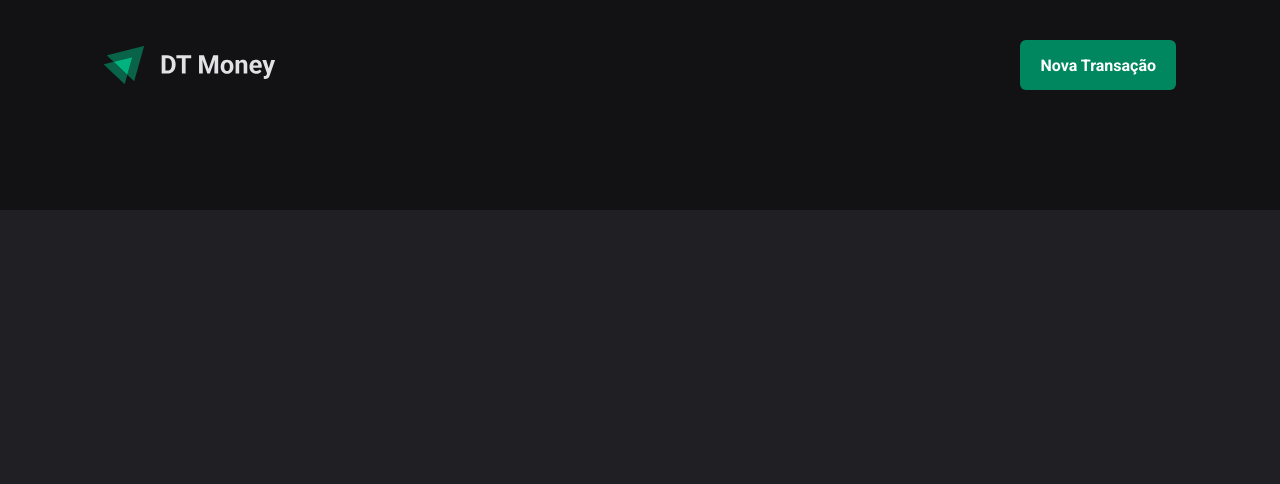
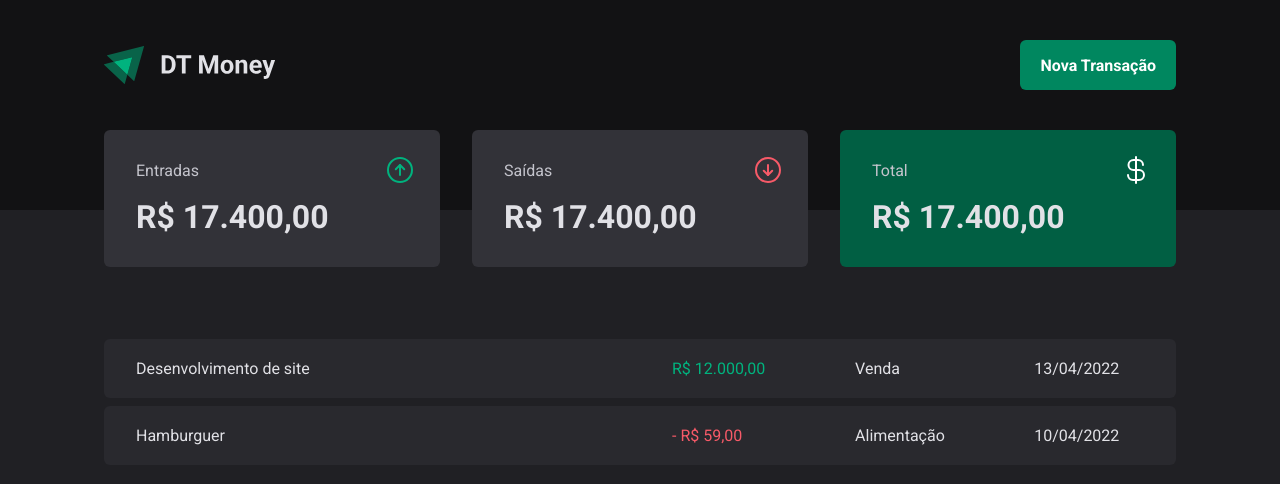
Before and after one commit to Felipe-Luciano/dt-money, a React (Vite) app: page / in a window 1280 px wide. Shown: the top 484 px of the page. Built offline with nearby package versions, Linux system fonts and the light colour scheme.

Commit message:
feat? implement Summary and TransactionsTable components

```diff
--- a/package.json
+++ b/package.json
@@ -10,6 +10,7 @@
     "preview": "vite preview"
   },
   "dependencies": {
+    "phosphor-react": "^1.4.1",
     "react": "^18.2.0",
     "react-dom": "^18.2.0",
     "styled-components": "^6.1.11"
--- /dev/null
+++ b/src/components/Summary/index.tsx
@@ -0,0 +1,31 @@
+import { ArrowCircleDown, ArrowCircleUp, CurrencyDollar } from 'phosphor-react'
+
+import { SummaryCard, SummaryContainer } from "./styles";
+
+export function Summary() {
+    return(
+        <SummaryContainer>
+            <SummaryCard>
+                <header>
+                    <span>Entradas</span>
+                    <ArrowCircleUp size={32} color='#00B37E'/>
+                </header>
+                <strong>R$ 17.400,00</strong>
+            </SummaryCard>
+            <SummaryCard>
+                <header>
+                    <span>Saídas</span>
+                    <ArrowCircleDown size={32} color='#F75A68'/>
+                </header>
+                <strong>R$ 17.400,00</strong>
+            </SummaryCard>
+            <SummaryCard variant='green'>
+                <header>
+                    <span>Total</span>
+                    <CurrencyDollar size={32} color='#fff'/>
+                </header>
+                <strong>R$ 17.400,00</strong>
+            </SummaryCard>
+        </SummaryContainer>
+    )
+}
--- /dev/null
+++ b/src/components/Summary/styles.ts
@@ -0,0 +1,36 @@
+import styled from "styled-components";
+
+export const SummaryContainer = styled.section`
+    max-width: 1120px;
+    margin: 0 auto;
+    margin-top: -5rem;
+    padding: 0 1.5rem;
+
+    display: grid;
+    gap: 2rem;
+    grid-template-columns: repeat(3, 1fr);
+`
+interface SummaryCardProps {
+    variant?: "green"
+}
+
+export const SummaryCard = styled.div<SummaryCardProps>`
+    background: ${props => props.variant === "green" ? props.theme["green-700"] : props.theme["gray-600"]};
+    width: 100%;
+    border-radius: 6px;
+    height: 8.5625rem;
+    padding: 1.5rem 1.5rem 1.5rem 2rem;
+
+    header{
+        display: flex;
+        justify-content: space-between;
+        align-items: center;
+        color: ${props => props.theme["gray-300"]};
+    }
+
+    strong {
+        font-size: 2rem;
+        display: block;
+        margin-top: 0.75rem;
+    }
+`
--- a/src/pages/Transactions/index.tsx
+++ b/src/pages/Transactions/index.tsx
@@ -1,9 +1,31 @@
 import { Header } from "../../components/Header";
+import { Summary } from "../../components/Summary";
+import { PriceHighlight, TransactionsContainer, TransactionsTable } from "./styles";
 
 export function Transactions() {
     return (
         <div>
             <Header />
+            <Summary />
+            <TransactionsContainer>
+                <TransactionsTable>
+                    <tbody>
+                        <tr>
+                            <td width="50%" >Desenvolvimento de site</td>
+                            <PriceHighlight variant='income' >R$ 12.000,00</PriceHighlight>
+                            <td>Venda</td>
+                            <td>13/04/2022</td>
+                        </tr>
+                        <tr>
+                            <td>Hamburguer</td>
+                            <PriceHighlight variant='outcome'>- R$ 59,00</PriceHighlight>
+                            <td>Alimentação</td>
+                            <td>10/04/2022</td>
+                        </tr>
+                    </tbody>
+                </TransactionsTable>
+            </TransactionsContainer>
+
         </div>
     )
 }
--- a/src/pages/Transactions/styles.ts
+++ b/src/pages/Transactions/styles.ts
@@ -0,0 +1,39 @@
+import styled from "styled-components";
+
+export const TransactionsContainer = styled.main`
+    max-width: 1120px;
+    margin: 0 auto;
+    padding: 0 1.5rem;
+    margin-top: 4rem;
+`
+export const TransactionsTable = styled.table`
+    width: 100%;
+    border-collapse: separate;
+    border-spacing: 0 0.5rem;
+
+    tr {
+        background: ${props => props.theme["gray-700"]};
+    }
+
+    td {
+        padding: 1.25rem 2rem;
+
+        &:first-child {
+            border-top-left-radius: 6px;
+            border-bottom-left-radius: 6px;
+        }
+
+        &:last-child {
+            border-top-right-radius: 6px;
+            border-bottom-right-radius: 6px;
+        }
+    }
+`
+
+interface PriceHighlightProps {
+    variant: 'income' | 'outcome'
+}
+
+export const PriceHighlight = styled.td<PriceHighlightProps>`
+    color: ${props => props.variant === 'income' ? props.theme["green-300"] : props.theme["red-300"]};
+`
```
Also changed, not shown: 1 other file (tests, documents, lock files or other folders).
